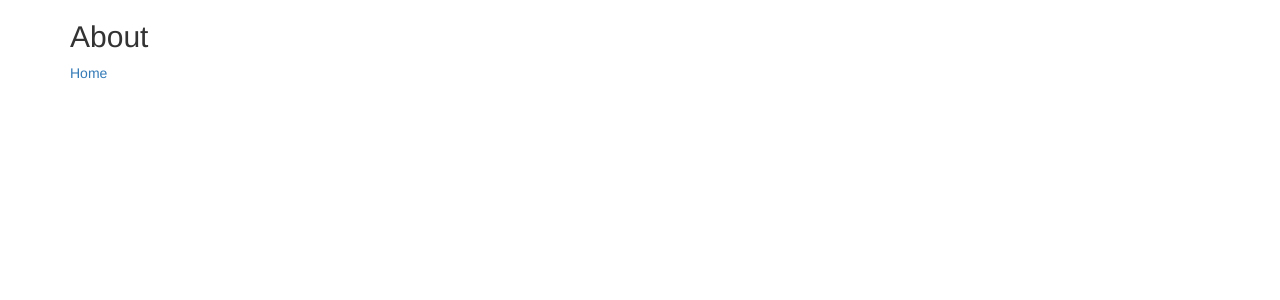
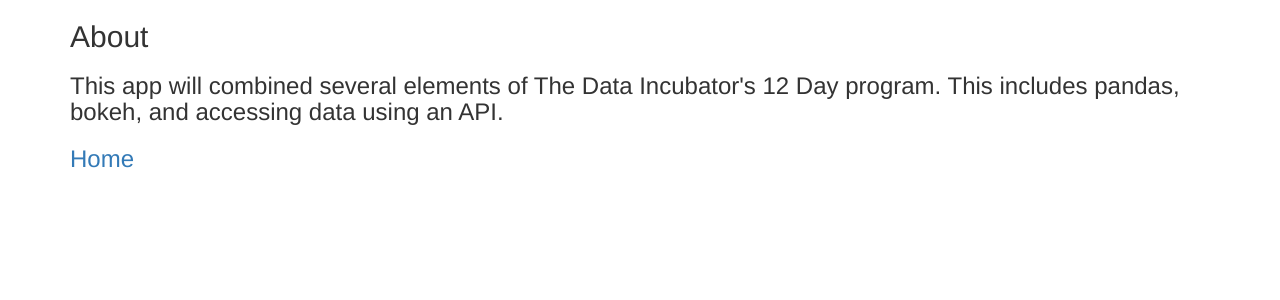
Before and after one commit to calvinwhealton/flask-framework, a Flask app: page /about in a window 1280 px wide. Before the commit the part shown is almost empty. Shown: the top 300 px of the page. Run offline with Flask 2, Linux system fonts and the light colour scheme; some libraries are stand-ins or nearby versions.

Commit message:
initial commint
Added statement about clone source to readme; put generic background statement in about.html

```diff
--- a/templates/about.html
+++ b/templates/about.html
@@ -17,6 +17,7 @@
       <div class="row">
         <div class="col-lg-12 text-left">
           <h2>About</h2>
+          <h3>This app will combined several elements of The Data Incubator's 12 Day program. This includes pandas, bokeh, and accessing data using an API.<h3>
           <p><a href="/">Home</a></p>
         </div>
       </div>
```
Also changed, not shown: README.md.
